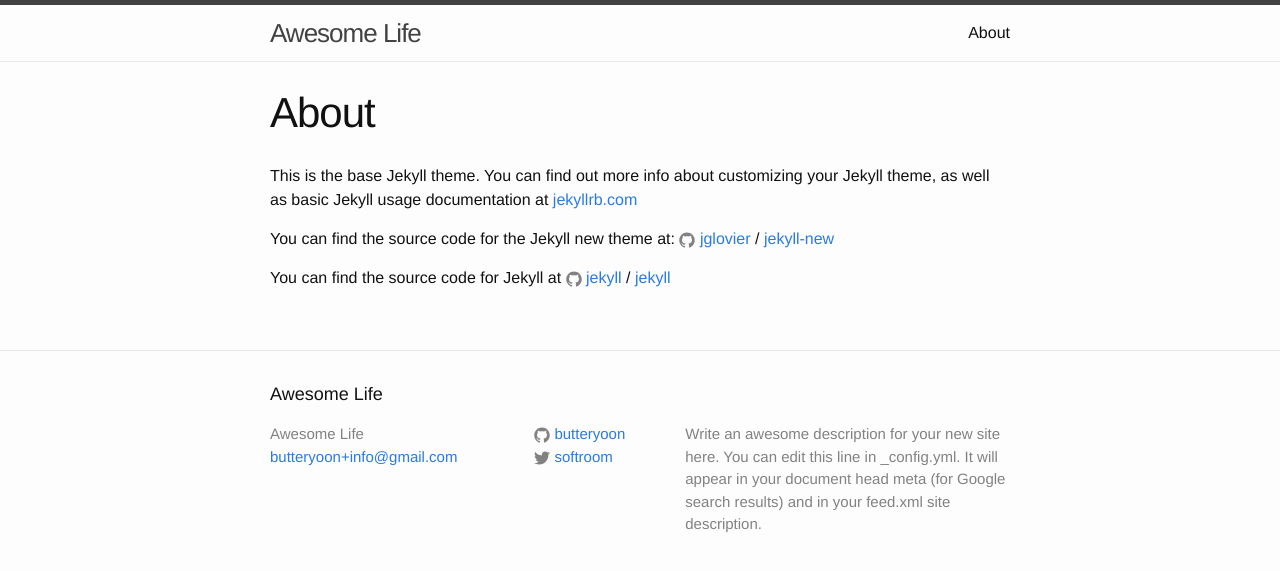
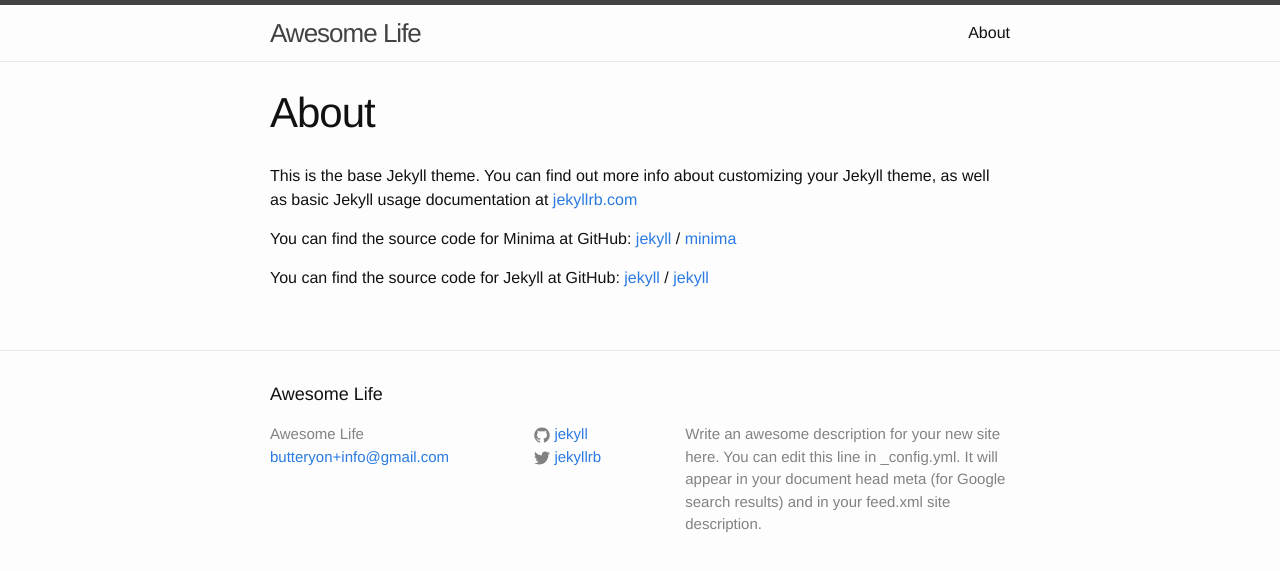
Before and after one commit to butteryoon/butteryoon.github.io, a Jekyll site: the page built from about.md, in a window 1280 px wide. Shown: the top 571 px of the page. Built offline with Jekyll 4.4.1, drawn with Linux system fonts in a browser that asks for light colours.

Commit message:
jekyll 신규 설치 및 사이트 초기화

```diff
--- a/_config.yml
+++ b/_config.yml
@@ -1,22 +1,43 @@
 # Welcome to Jekyll!
 #
 # This config file is meant for settings that affect your whole blog, values
-# which you are expected to set up once and rarely need to edit after that.
+# which you are expected to set up once and rarely edit after that. If you find
+# yourself editing this file very often, consider using Jekyll's data files
+# feature for the data you need to update frequently.
+#
 # For technical reasons, this file is *NOT* reloaded automatically when you use
-# 'jekyll serve'. If you change this file, please restart the server process.
+# 'bundle exec jekyll serve'. If you change this file, please restart the server process.
 
 # Site settings
+# These are used to personalize your new site. If you look in the HTML files,
+# you will see them accessed via {{ site.title }}, {{ site.email }}, and so on.
+# You can create any custom variable you would like, and they will be accessible
+# in the templates via {{ site.myvariable }}.
 title: Awesome Life
-email: butteryoon+info@gmail.com
-description: > # this means to ignore newlines until "baseurl:"
+email: butteryon+info@gmail.com
+description: >- # this means to ignore newlines until "baseurl:"
   Write an awesome description for your new site here. You can edit this
   line in _config.yml. It will appear in your document head meta (for
   Google search results) and in your feed.xml site description.
 baseurl: "" # the subpath of your site, e.g. /blog
-url: "http://yourdomain.com" # the base hostname & protocol for your site
-twitter_username: softroom
-github_username: butteryoon
+url: "" # the base hostname & protocol for your site, e.g. http://example.com
+twitter_username: jekyllrb
+github_username:  jekyll
 
 # Build settings
 markdown: kramdown
-markdown_ext: "markdown,md"
+theme: minima
+plugins:
+  - jekyll-feed
+
+# Exclude from processing.
+# The following items will not be processed, by default. Create a custom list
+# to override the default setting.
+# exclude:
+#   - Gemfile
+#   - Gemfile.lock
+#   - node_modules
+#   - vendor/bundle/
+#   - vendor/cache/
+#   - vendor/gems/
+#   - vendor/ruby/
--- a/about.md
+++ b/about.md
@@ -4,12 +4,15 @@
 permalink: /about/
 ---
 
-This is the base Jekyll theme. You can find out more info about customizing your Jekyll theme, as well as basic Jekyll usage documentation at [jekyllrb.com](http://jekyllrb.com/)
+This is the base Jekyll theme. You can find out more info about customizing your Jekyll theme, as well as basic Jekyll usage documentation at [jekyllrb.com](https://jekyllrb.com/)
 
-You can find the source code for the Jekyll new theme at:
-{% include icon-github.html username="jglovier" %} /
-[jekyll-new](https://github.com/jglovier/jekyll-new)
+You can find the source code for Minima at GitHub:
+[jekyll][jekyll-organization] /
+[minima](https://github.com/jekyll/minima)
 
-You can find the source code for Jekyll at
-{% include icon-github.html username="jekyll" %} /
+You can find the source code for Jekyll at GitHub:
+[jekyll][jekyll-organization] /
 [jekyll](https://github.com/jekyll/jekyll)
+
+
+[jekyll-organization]: https://github.com/jekyll
```
Also changed, not shown: 404.html (added, +24 -0 lines), Gemfile (added, +29 -0 lines), _posts/2016-07-10-welcome-to-jekyll.markdown (deleted, +0 -25 lines), _posts/2018-09-27-welcome-to-jekyll.markdown (added, +25 -0 lines), index.md (added, +6 -0 lines), Gemfile.lock (added), 1 other file.
